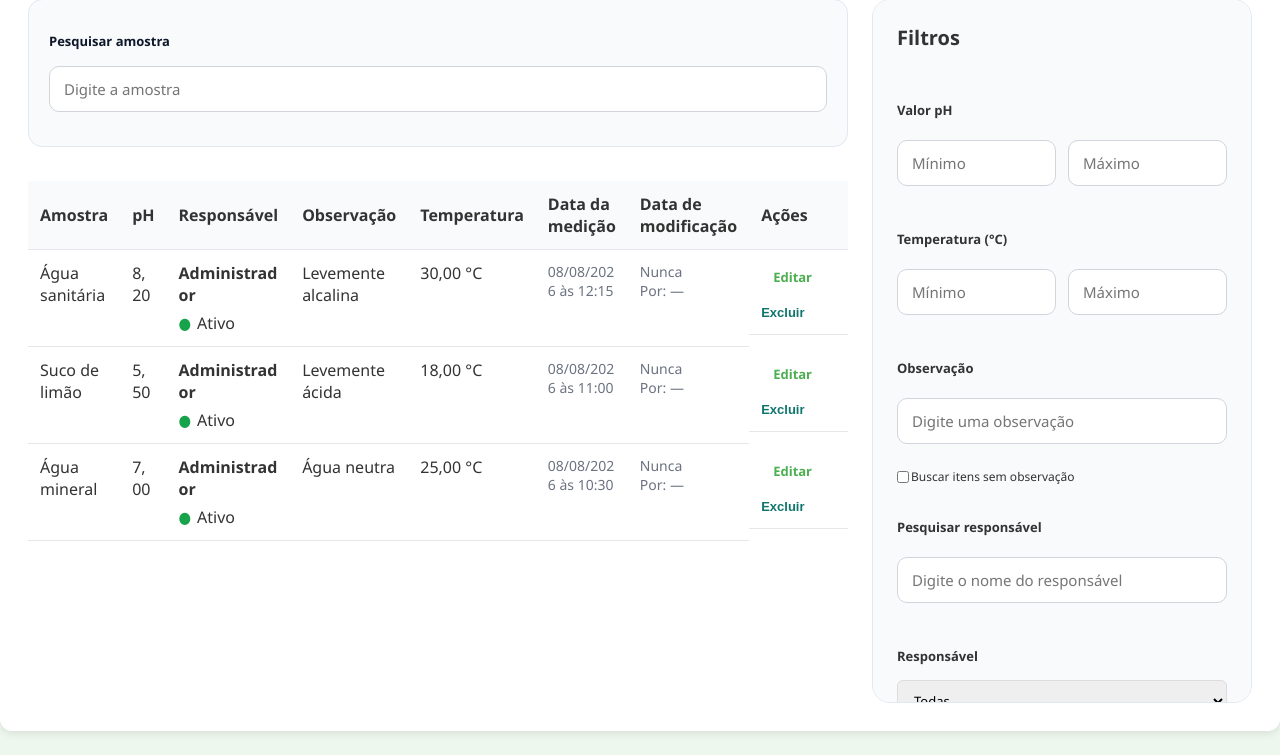
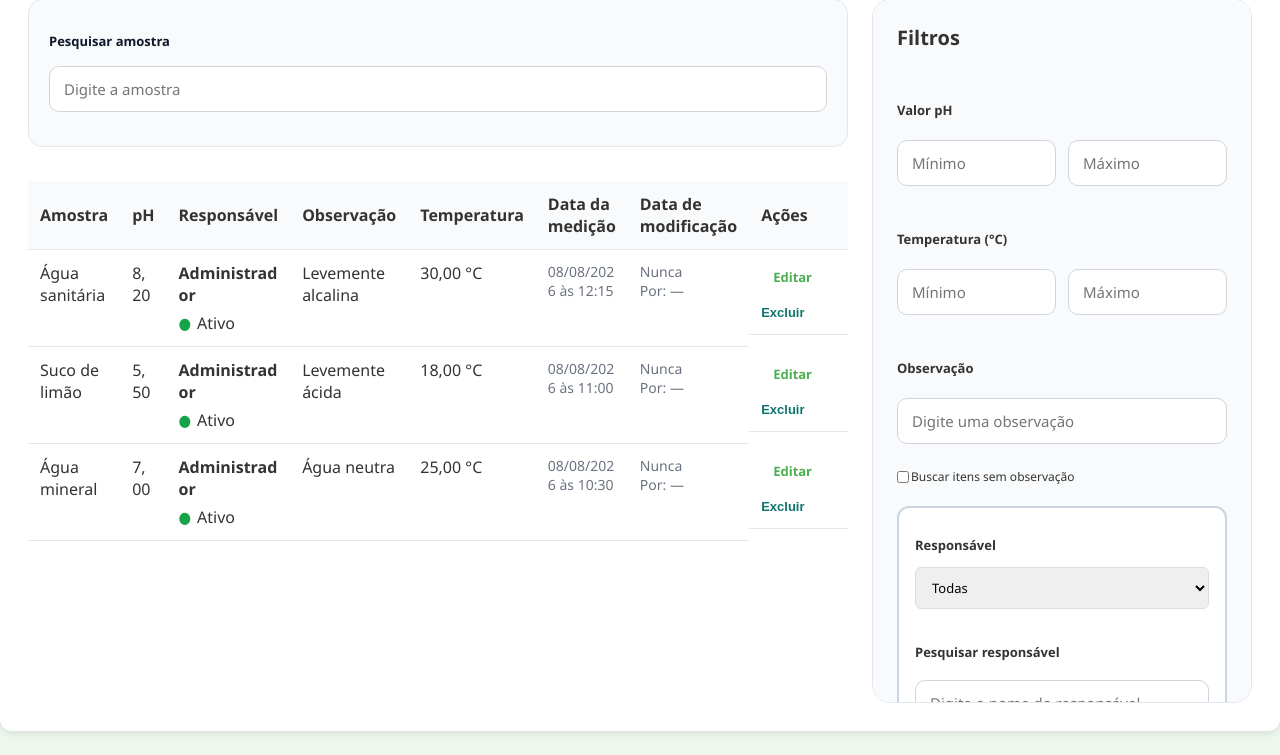
Before and after one commit to Cazediu/Graph-Sistema-registrador-de-Ph, a PHP site: page /admin_medicoes.php in a window 1280 px wide. Shown: the part 356-1111 px from the top of the page. Run offline with PHP 8.4, Linux system fonts and the light colour scheme; a user stored in the database is signed in; data comes from the database, SQL or seed files in the repository.

Commit message:
UPDATE 3.0.1.2

```diff
--- a/admin_medicoes.php
+++ b/admin_medicoes.php
@@ -158,7 +158,7 @@ $resultado = mysqli_stmt_get_result($stmt);
   <meta charset="UTF-8">
   <meta name="viewport" content="width=device-width, initial-scale=1.0">
   <title>Admin - Lista de medições</title>
-  <link rel="stylesheet" href="estilo.css">
+  <link rel="stylesheet" href="estilo.css?v=<?php echo time(); ?>">
 </head>
 <body>
   <div class="container wide-container">
@@ -273,10 +273,7 @@ $resultado = mysqli_stmt_get_result($stmt);
                   Buscar itens sem observação
                 </label>
               </div>
-              <div class="filter-group full-width">
-                <label>Pesquisar responsável</label>
-                <input type="text" name="responsavel_nome" placeholder="Digite o nome do responsável" value="<?php echo htmlspecialchars($responsavel_nome); ?>">
-              </div>
+              <div class="dependent-filters-box">
                 <div class="filter-group">
                   <label>Responsável</label>
                   <select name="responsavel">
@@ -284,6 +281,11 @@ $resultado = mysqli_stmt_get_result($stmt);
                     <option value="minhas" <?php echo $responsavel === 'minhas' ? 'selected' : ''; ?>>Minhas medições</option>
                     <option value="outras" <?php echo $responsavel === 'outras' ? 'selected' : ''; ?>>Medições de outros</option>
                   </select>
+                </div>
+                <div class="filter-group full-width" id="grupo-pesquisa-responsavel" style="margin-top: 12px;">
+                  <label>Pesquisar responsável</label>
+                  <input type="text" name="responsavel_nome" placeholder="Digite o nome do responsável" value="<?php echo htmlspecialchars($responsavel_nome); ?>" style="margin-bottom: 0;">
+                </div>
               </div>
               <div class="filter-group">
                 <label>Data da medição</label>
@@ -337,6 +339,20 @@ $resultado = mysqli_stmt_get_result($stmt);
           semObservacaoCheckbox.addEventListener('change', syncObservacaoFilter);
       }
 
+      const responsavelSelect = filterForm ? filterForm.querySelector('[name="responsavel"]') : null;
+      const grupoPesquisaResponsavel = document.getElementById('grupo-pesquisa-responsavel');
+      if (responsavelSelect && grupoPesquisaResponsavel) {
+          const syncResponsavelFilter = () => {
+              if (responsavelSelect.value === 'minhas') {
+                  grupoPesquisaResponsavel.style.display = 'none';
+              } else {
+                  grupoPesquisaResponsavel.style.display = '';
+              }
+          };
+          syncResponsavelFilter();
+          responsavelSelect.addEventListener('change', syncResponsavelFilter);
+      }
+
       const updateResults = async () => {
           const params = new URLSearchParams(new FormData(filterForm));
           params.set('amostra', topSearch.value);
--- a/estilo.css
+++ b/estilo.css
@@ -605,6 +605,18 @@ form .btn {
  gap: 10px;
 }
 
+.dependent-filters-box {
+ background: #ffffff;
+ border: 2px solid #cbd5e1;
+ border-radius: 12px;
+ padding: 16px;
+ grid-column: 1 / -1; /* Make it take full width in filters-grid if necessary */
+}
+
+.dependent-filters-box .filter-group {
+ gap: 8px;
+}
+
 .filter-group.full-width {
  width: 100%;
 }
```
Also changed, not shown: medicoes_listar.php (+22 -6 lines). Lines whose indentation alone changed are shown as unchanged.
